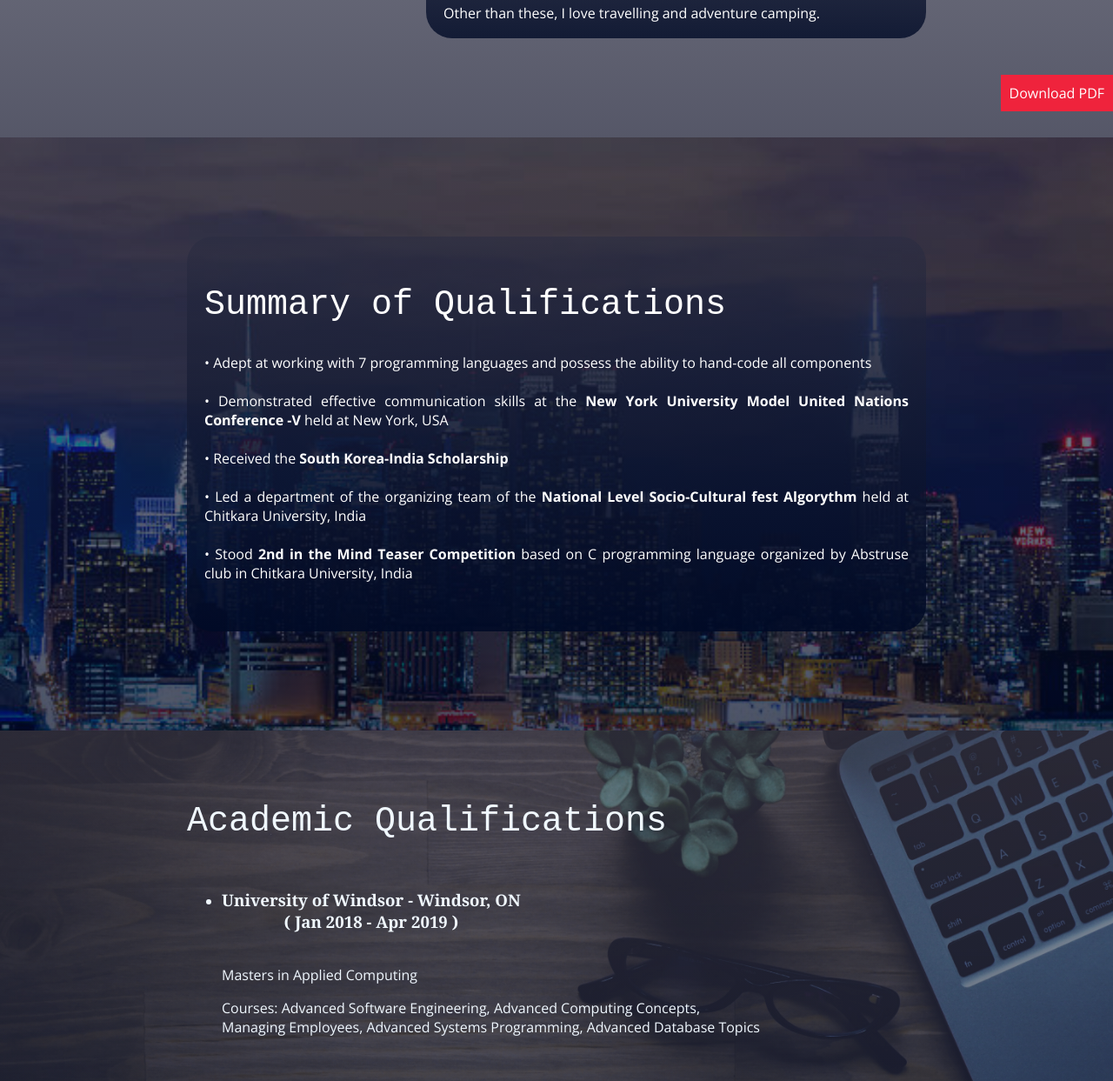
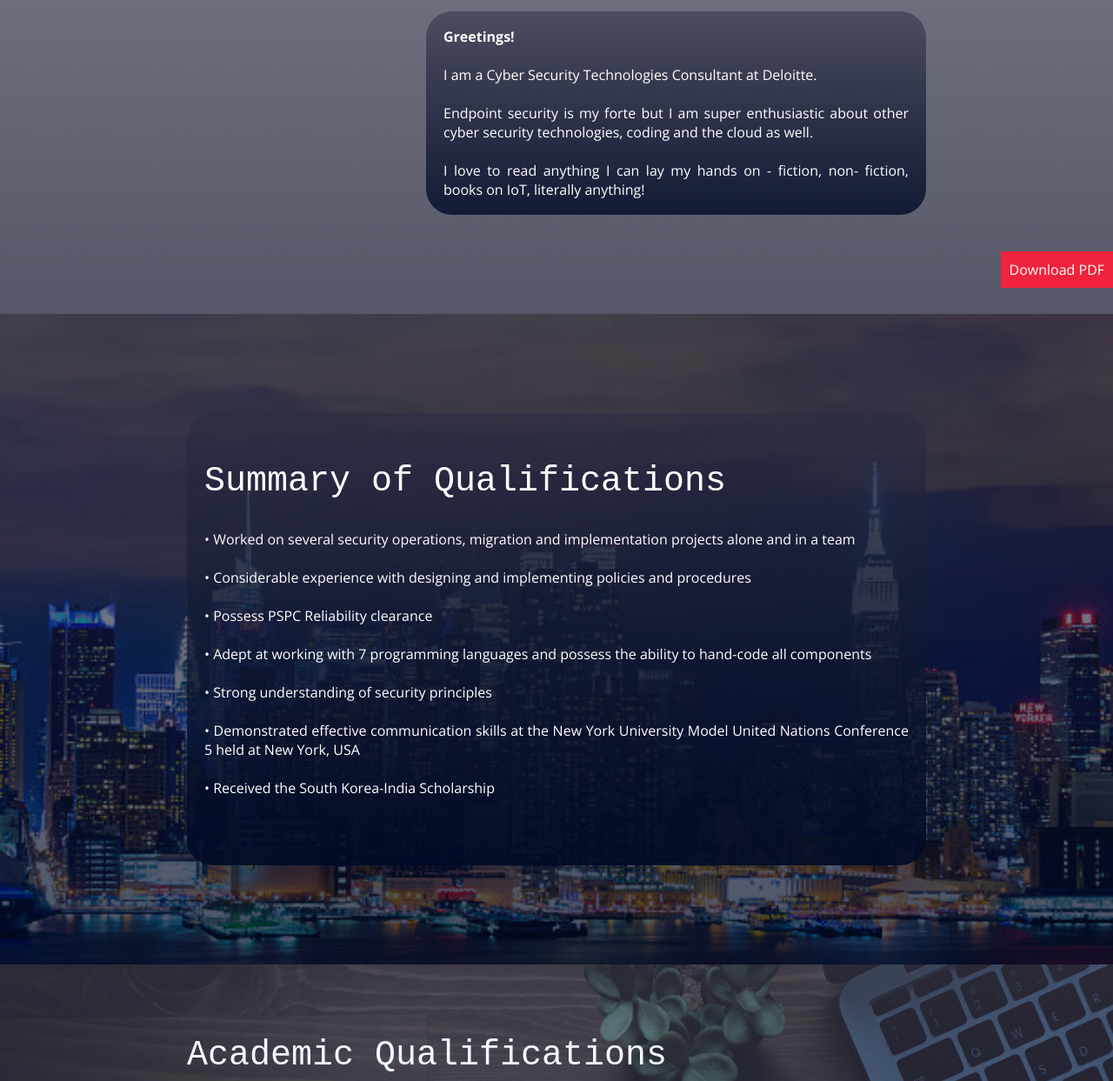
Before and after one commit to eshan-gill/eshan-gill.github.io, a plain HTML site: page index.html in a window 1280 px wide. Shown: the part 588-1831 px from the top of the page at 87% size. Drawn offline with nearby package versions, Linux system fonts and the light colour scheme.

Commit message:
Update index.html

```diff
--- a/index.html
+++ b/index.html
@@ -27,13 +27,13 @@
       <img class="profile-img col-narrow" src="images/eshan-gill.jpg" alt="Eshan Gill">
       <div class="col-wide">
         <h1>Eshan Gill</h1>
-        <h2>MAC Student at UoW</h2>
+        <h2>Master of Applied Computing | University of Windsor</h2>
+        <h2>Cyber Security Technologies Consultant | Deloitte</h2>
 
           <p> <br><br> </p>
-        <div class="intro-block"><p><strong>Greetings! </strong><br><br> I am a Masters student in Applied Computing at the University of Windsor,
-          currently pursuing an internship at Deloitte, Vaughan, ON as a Cyber Intelligence Analyst. <br><br>
-          Coding and reading are the driving forces in my life but I enjoy web development and working with databases as well.<br><br>
-            Other than these, I love travelling and adventure camping. </p>
+        <div class="intro-block"><p><strong>Greetings! </strong><br><br> I am a Cyber Security Technologies Consultant at Deloitte. <br><br>
+         Endpoint security is my forte but I am super enthusiastic about other cyber security technologies, coding and the cloud as well. <br><br>
+            I love to read anything I can lay my hands on - fiction, non- fiction, books on IoT, literally anything! </p>
         </div>
           <p><br></p>
       </div>
@@ -51,12 +51,13 @@
             <p><br></p>
             <h2>Summary of Qualifications</h2>
             <p></p>
-            <p>•	Adept at working with 7 programming languages and possess the ability to hand-code all components <br><br>
-    •	Demonstrated effective communication skills at the <strong>New York University Model United Nations Conference&nbsp;-V </strong>held at New York, USA <br><br>
-    •	Received the <strong>South Korea-India Scholarship</strong> <br><br>
-    •	Led a department of the organizing team of the <strong>National Level Socio-Cultural fest Algorythm</strong> held at Chitkara University, India <br><br>
-    •	Stood <strong>2nd in the Mind Teaser Competition</strong> based on C programming language organized by Abstruse club in Chitkara University, India
-                <br>
+            <p>• Worked on several security operations, migration and implementation projects alone and in a team <br><br>
+              • Considerable experience with designing and implementing policies and procedures <br><br>
+              • Possess PSPC Reliability clearance <br><br>
+              • Adept at working with 7 programming languages and possess the ability to hand-code all components <br><br>
+              • Strong understanding of security principles <br><br>
+              • Demonstrated effective communication skills at the New York University Model United Nations Conference 5 held at New York, USA <br><br>
+              • Received the South Korea-India Scholarship <br><br>
             </p>
             <p><br></p>
           </div>
@@ -75,7 +76,7 @@
         <!-- School 1 details. -->
                 <br>
         <li><span style="display: inline-grid"><h3 style="text-align: left;">University of Windsor - Windsor, ON</h3>
-            <h3 style="text-align: center;">&#40; Jan 2018 - Apr 2019 &#41;</h3></span>
+            <h3 style="text-align: center;">&#40; Jan 2018 - Aug 2019 &#41;</h3></span>
         <p><br>Masters in Applied Computing </p>
         <p>Courses: Advanced Software Engineering, Advanced Computing Concepts,<br> Managing Employees,
             Advanced Systems Programming, Advanced Database Topics </p>
```
